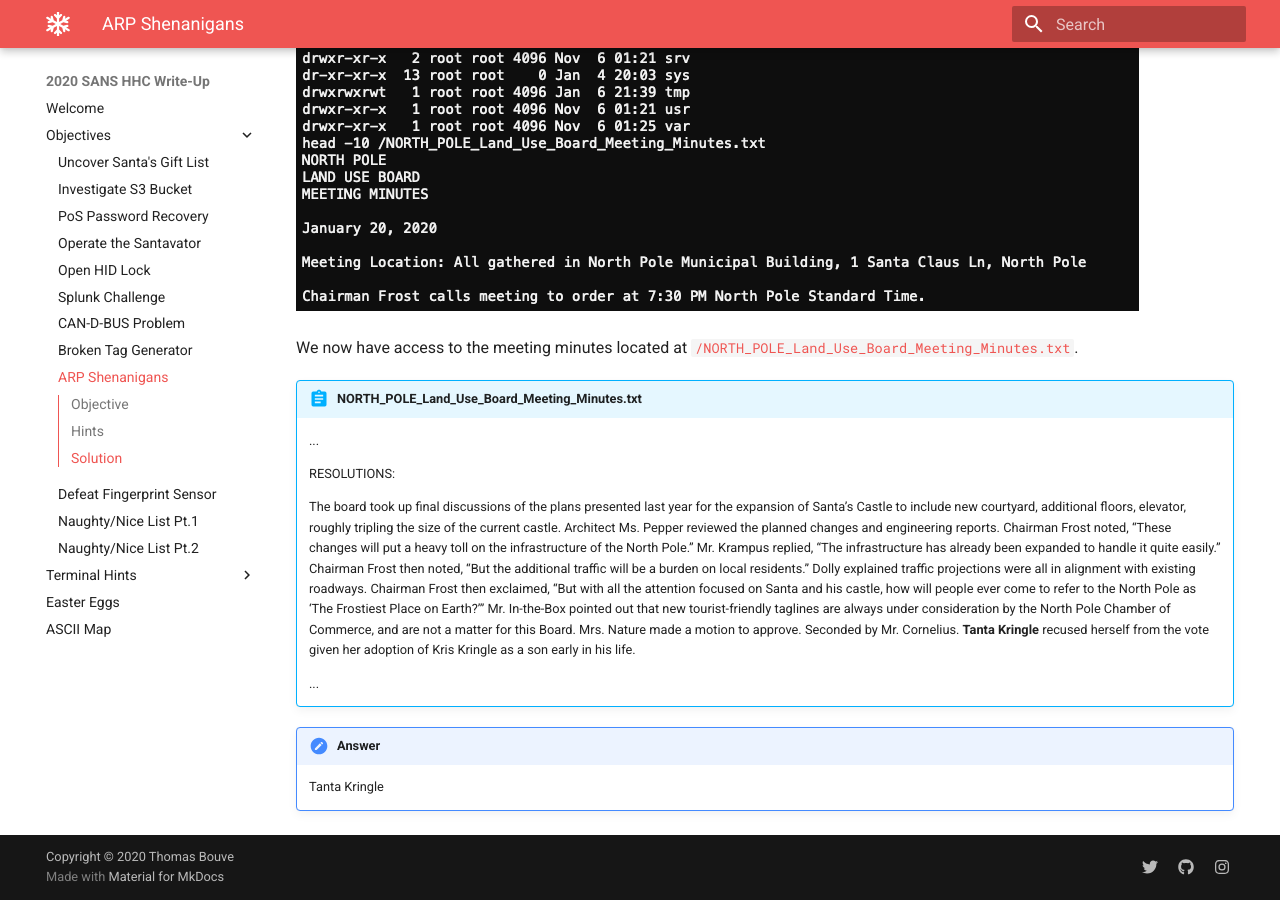
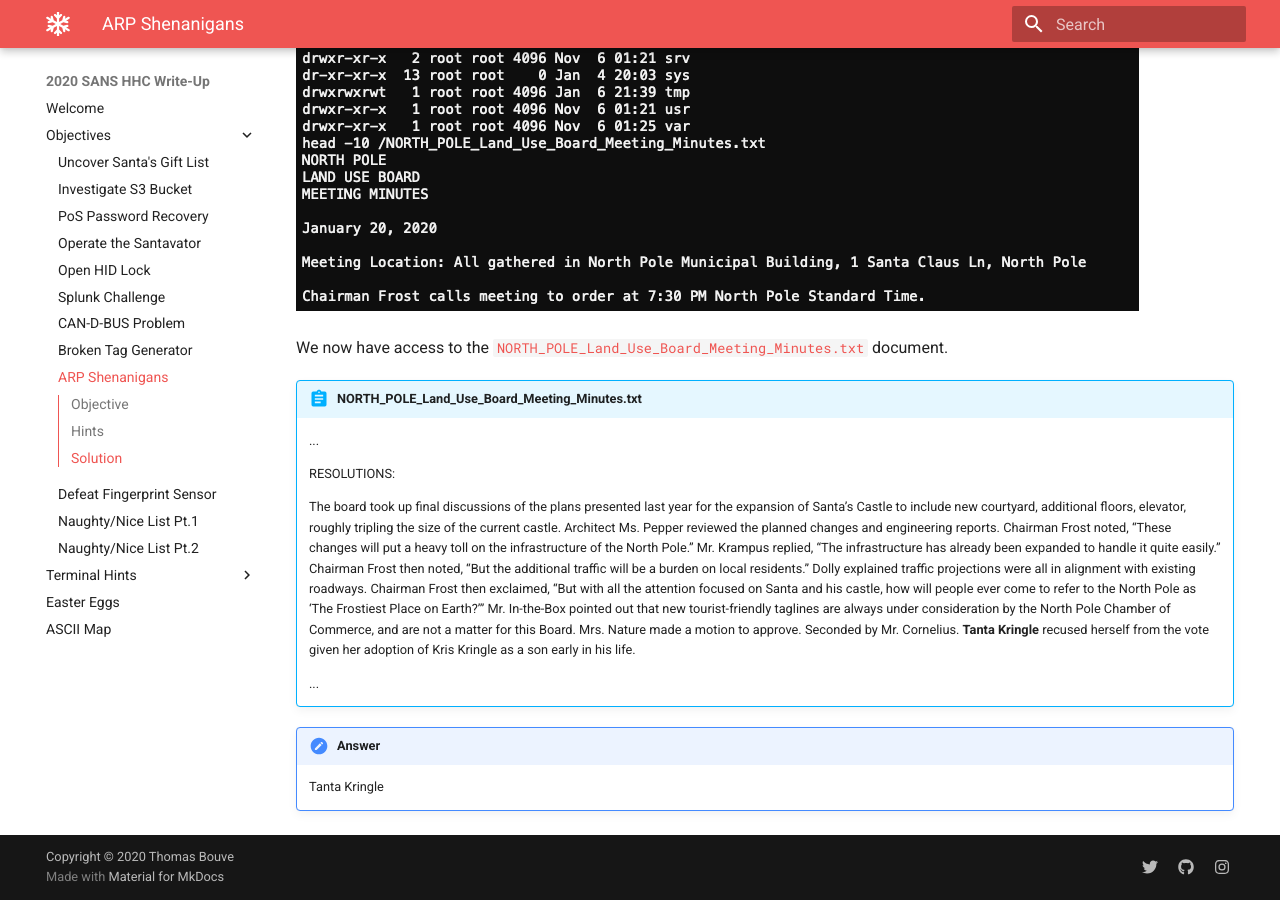
Before and after one commit to crahan/HolidayHackChallenge2020, an MkDocs documentation site: the page built from docs/objectives/o9.md, in a window 1280 px wide and 900 px high, scrolled down 5934 px. Built offline with MkDocs 1.6.1 and Material for MkDocs 9.7.7, drawn with Linux system fonts in a browser that asks for light colours; emoji names are drawn with the system emoji font; comment, search, counter and statistics services are not loaded.

Commit message:
Rewording

```diff
--- a/docs/objectives/o9.md
+++ b/docs/objectives/o9.md
@@ -171,7 +171,7 @@ The hijacked host will be redirected to our web server, download the malicious `
 
 ![Reverse shell](../img/objectives/o9/attack_4.png)
 
-We now have access to the meeting minutes located at [`/NORTH_POLE_Land_Use_Board_Meeting_Minutes.txt`](../artifacts/objectives/o9/NORTH_POLE_Land_Use_Board_Meeting_Minutes.txt).
+We now have access to the [`NORTH_POLE_Land_Use_Board_Meeting_Minutes.txt`](../artifacts/objectives/o9/NORTH_POLE_Land_Use_Board_Meeting_Minutes.txt) document.
 
 !!! abstract "NORTH_POLE_Land_Use_Board_Meeting_Minutes.txt"
     ...
```
